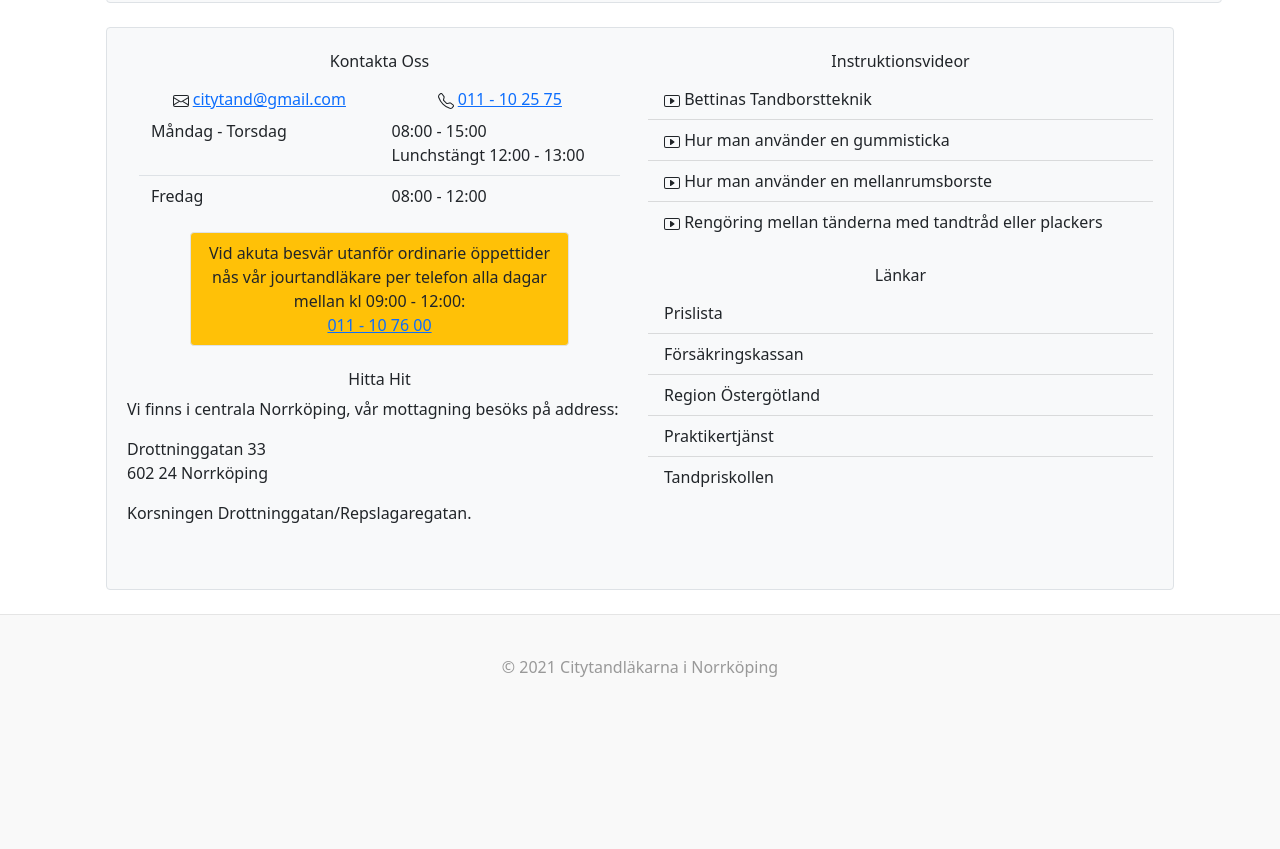
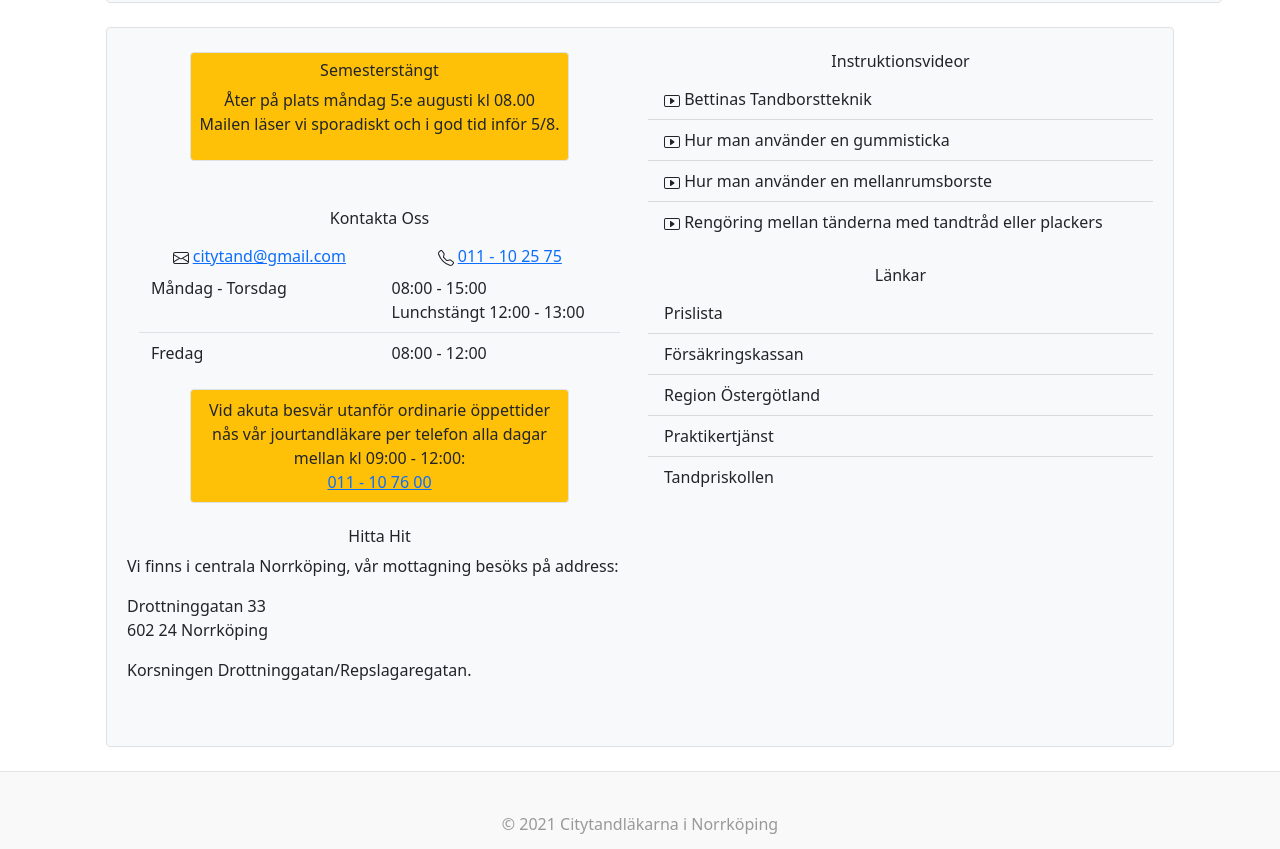
Before and after one commit to city-tand/city-tand, a plain HTML site: page index.html in a window 1280 px wide. Shown: the part 979-1828 px from the top of the page. Before the commit the page ends 1698 px from the top, so only its background shows below. Drawn offline with Linux system fonts and the light colour scheme.

Commit message:
semesterstängt 2024

```diff
--- a/index.html
+++ b/index.html
@@ -92,18 +92,17 @@
                 <div class="row">
                     <div class="col-12 col-lg-6 px-2 mb-2 mb-lg-0">
 
-                        <!--
-                            <div class="pb-4">
-                                <div class="bg-warning border rounded p-2 w-75 m-auto text-center">
-                                    <h6 class="text-center">Avvikande öppetider under sommaren</h6>
-                                </div>
-                                <p>Under vecka 28 har vi telefontid Mån - Fre 08:00 - 12:00.</p>
-                                <p>Under vecka 29 samt 30 har vi semesterstängt.</p>
-                                <p>Under vecka 31 har vi mycket begränsningar att svara i telefonen så maila oss gärna på adressen under.</p>
+                        <div class="pb-4">
+                            <div class="bg-warning border rounded p-2 w-75 m-auto text-center">
+                                <h6 class="text-center">Semesterstängt</h6>
+                                <p>
+                                    Åter på plats måndag 5:e augusti kl 08.00<br/>
+                                    Mailen läser vi sporadiskt och i god tid inför 5/8.
+                                </p>
                             </div>
+                        </div>
 
-                            <br>
-                        -->
+                        <br>
 
                         <div class="pb-4">
                             <h6 class="text-center">Kontakta Oss</h6>
```
